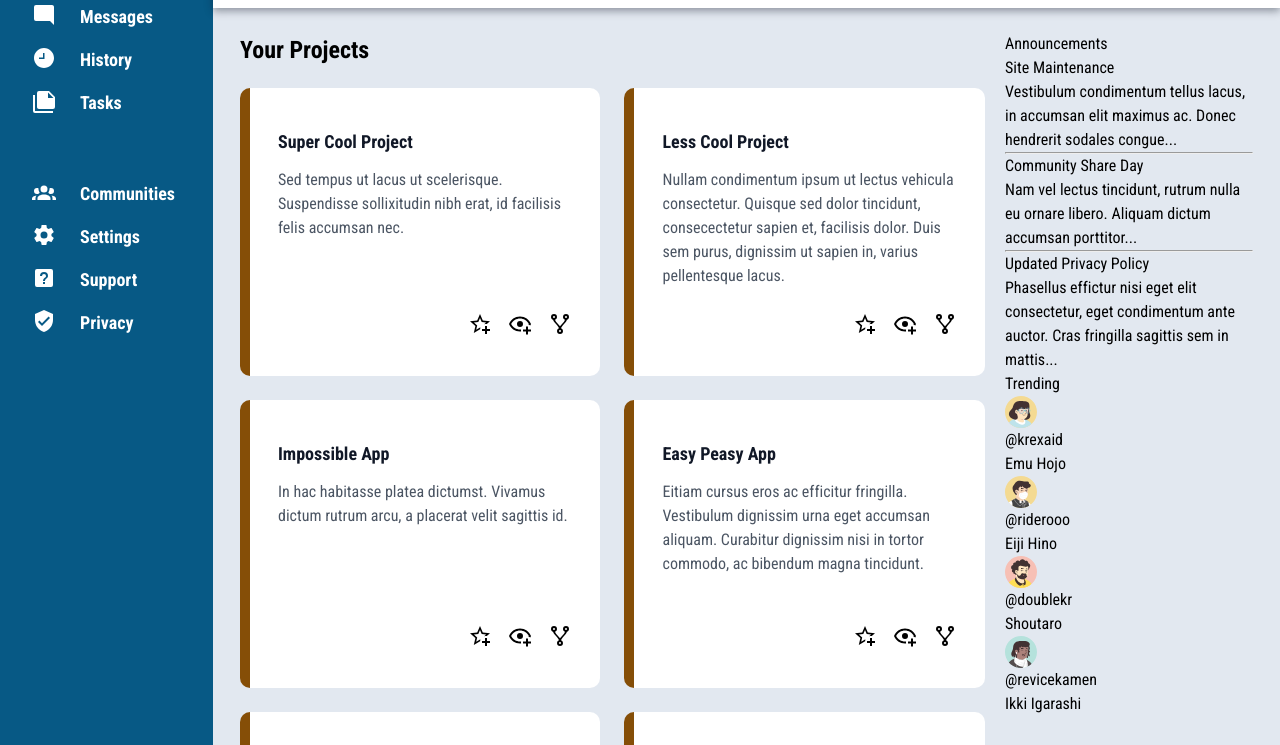
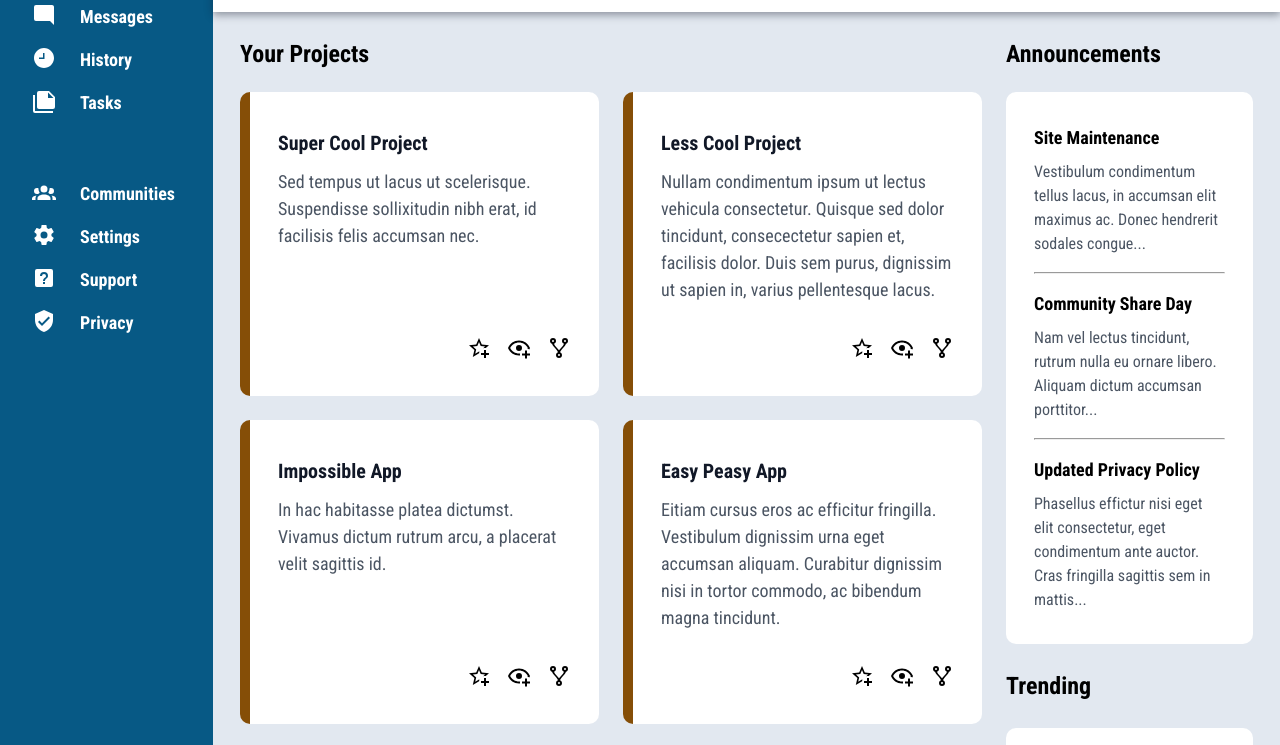
Before and after one commit to jonichi16/admin-dashboard, a plain HTML site: page index.html in a window 1280 px wide. Shown: the part 195-940 px from the top of the page. Drawn offline with Linux system fonts and the light colour scheme.

Commit message:
Add style to misc section

```diff
--- a/style.css
+++ b/style.css
@@ -89,7 +89,9 @@ select {
 
 img,
 .small-name,
-.card {
+.card,
+.page-link,
+.other-user p {
   cursor: pointer;
 }
 
@@ -201,7 +203,7 @@ input:focus {
 }
 
 .small-profile {
-  width: 2em;
+  width: 3em;
 }
 
 .small-name {
@@ -272,20 +274,20 @@ input:focus {
 }
 
 /* Main section style */
-/* Project section */
 .main {
   background-color: var(--color-light-300);
   padding: 1.5em 2.5%;
   display: grid;
   grid-template-columns: 3fr 1fr;
-  gap: 1.25em;
+  gap: 1.5em;
 }
 
+/* Project section */
 .projects {
   display: grid;
   grid-template-columns: 1fr 1fr;
   grid-template-rows: 2em;
-  grid-auto-rows: 18em;
+  /* grid-auto-rows: 18em; */
   gap: 1.5em;
 }
 
@@ -300,7 +302,7 @@ input:focus {
   grid-template-rows: 2.5em 1fr 1.5em;
   align-content: start;
   background-color: var(--color-light-100);
-  padding: 2.5em 1.75rem;
+  padding: 2.25em 1.75rem;
   border-left: 10px solid var(--color-accent-600);
   border-radius: 10px;
 }
@@ -313,12 +315,81 @@ input:focus {
 
 .card-title {
   font-weight: 700;
-  font-size: 1.125rem;
+  font-size: 1.25rem;
   color: var(--color-dark-900);
 }
 
 .card-description {
   font-weight: 400;
+  font-size: 1.125rem;
+  color: var(--color-dark-600);
+}
+
+/* Misc Section */
+.misc-section {
+  display: grid;
+  grid-template-rows: 2em;
+  gap: 1.5em;
+}
+
+.announcement,
+.trending {
+  font-size: 1.5rem;
+  font-weight: 700;
+}
+
+.announcement-container {
+  display: grid;
+  padding: 2em 1.75rem;
+  background-color: var(--color-light-100);
+  border-radius: 10px;
+  gap: 1em;
+}
+
+.announcement-title {
+  font-weight: 700;
+  font-size: 1.125rem;
+  padding-bottom: 0.5em;
+}
+
+.announcement-description {
+  font-size: 1rem;
+  font-weight: 400;
+  color: var(--color-dark-600);
+}
+
+.line {
+  color: var(--color-dark-600);
+  max-height: 1px;
+}
+
+.trending-container {
+  display: grid;
+  padding: 1.75rem;
+  background-color: var(--color-light-100);
+  border-radius: 10px;
+  gap: 1em;
+}
+
+.other-user {
+  display: grid;
+  grid-template-columns: 3em 1fr;
+  column-gap: 1em;
+  line-height: 1.2;
+}
+
+.other-user img {
+  grid-row: span 2;
+}
+
+.username {
+  font-weight: 400;
+  font-size: 1rem;
+  color: var(--color-dark-900);
+}
+
+.other-user-name {
+  font-weight: 400;
   font-size: 1rem;
   color: var(--color-dark-600);
 }
```
